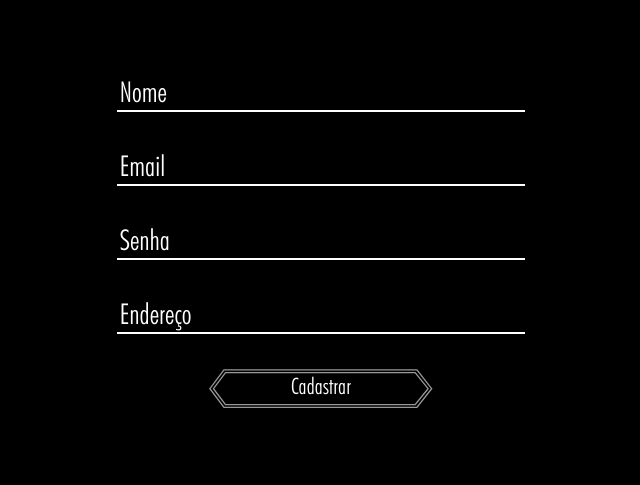
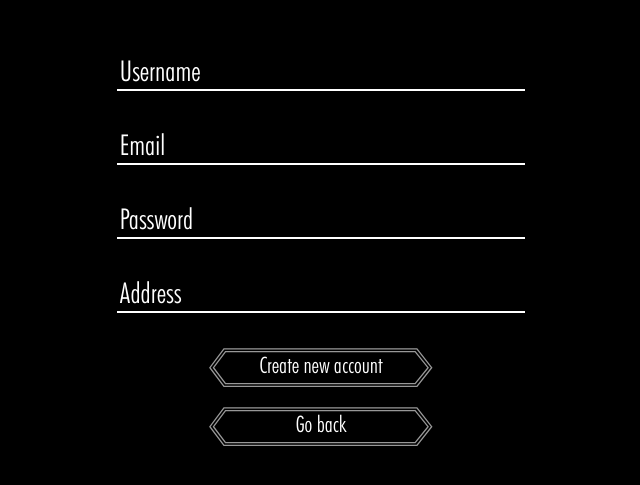
Before and after one commit to skyrim-supermarket/market-frontend, a React (Create React App) app: page /cadastro in a window 1280 px wide. Shown: the part 149-634 px from the top of the page, without its empty margins (575-1215 px from the left). Built offline with nearby package versions, Linux system fonts and the light colour scheme.

Commit message:
Adicionados uns botões para facilitar a navegação e fazer logout (ainda está meio feio)
Signed-off-by: Fernando Drekner de Souza <fernandodrekner@usp.br>
Signed-off-bt: Renata Meyer Hobold <renata.hobold@usp.br>

```diff
--- a/src/App.js
+++ b/src/App.js
@@ -1,5 +1,5 @@
 import React from 'react';
-import { BrowserRouter, Routes, Route, Link } from 'react-router-dom';
+import { BrowserRouter, Routes, Route, Link, Navigate } from 'react-router-dom';
 //import { history } from './helpers/History';
 import Cadastro from './pages/Cadastro/Cadastro';
 import Login from './pages/Login/Login';
@@ -12,6 +12,7 @@ function App() {
         <Route path="/" element={<MainPage/>}/>
         <Route path="/login" element={<Login/>}/>
         <Route path="/cadastro" element={<Cadastro/>}/>
+        <Route path="*" element={<Navigate to="/" />} />
       </Routes>
     </BrowserRouter>
   );
--- a/src/pages/Cadastro/Cadastro.js
+++ b/src/pages/Cadastro/Cadastro.js
@@ -1,6 +1,6 @@
 import React from "react";
 import { useEffect, useState } from "react";
-import { Navigate } from 'react-router-dom';
+import { Link, Navigate } from 'react-router-dom';
 import { jwtDecode } from 'jwt-decode';
 import "./Cadastro.css";
 //import logoWhite from "../assets/logoWhite.svg";
@@ -84,7 +84,7 @@ const Cadastro = () => {
           {mensagem && <span style={{ color: "red" }}>{mensagem}</span>}
           <form onSubmit={handleSubmit}>
             <label>
-              <input type="text" placeholder="Nome" id="username" name="username" value={FormData.username} onChange={handleChange} required />
+              <input type="text" placeholder="Username" id="username" name="username" value={FormData.username} onChange={handleChange} required />
             </label>
             <br />
             <label>
@@ -92,11 +92,11 @@ const Cadastro = () => {
             </label>
             <br />
             <label>
-              <input type="password" placeholder="Senha" id="password" name="password" value={FormData.password} onChange={handleChange} required />
+              <input type="password" placeholder="Password" id="password" name="password" value={FormData.password} onChange={handleChange} required />
             </label>
             <br />
             <label>
-              <input type="text" placeholder="Endereço" id="address" name="address" value={FormData.address} onChange={handleChange} />
+              <input type="text" placeholder="Address" id="address" name="address" value={FormData.address} onChange={handleChange} />
             </label>
             <br />
             <label>
@@ -116,11 +116,31 @@ const Cadastro = () => {
                   textAnchor="middle"
                   className="buttonText"
                 >
-                  Cadastrar
+                  Create new account
                 </text>
               </svg>
             </label>
           </form>
+          <Link to="/login">
+            <svg
+                id="button1"
+                className="button"
+                viewBox="0 0 251 44"
+                xmlnssvg="http://www.w3.org/2000/svg"
+                onDragStart={preventDrag}
+              >
+                <image href={button}/>
+                <text
+                  x="50%"
+                  y="50%"
+                  dominantBaseline="middle"
+                  textAnchor="middle"
+                  className="buttonText"
+                >
+                  Go back
+                </text>
+              </svg>
+          </Link>
         </div>
       </div>
     );
--- a/src/pages/Login/Login.js
+++ b/src/pages/Login/Login.js
@@ -1,6 +1,6 @@
 import React from "react";
 import { useState } from "react";
-import { Navigate } from 'react-router-dom';
+import { Link, Navigate } from 'react-router-dom';
 import { jwtDecode } from 'jwt-decode';
 import "./Login.css"; // Certifique-se de que este arquivo exista
 // import logoWhite from "../assets/logoWhite.svg";
@@ -61,11 +61,11 @@ const Login = () => {
       flag = decodedToken.type;
   }
 
-  if(flag!='none') {
-    //if(flag=='admin') return (<Navigate to={{ pathname: '/admin' }} />);
-    //if(flag=='carrocaboy') return (<Navigate to={{ pathname: '/carrocaBoy' }} />);
-    //if(flag=='cashier') return (<Navigate to={{ pathname: '/cashier' }} />);
-    if(flag=='client') return (<Navigate to={{ pathname: '/' }} />);
+  if(flag!=='none') {
+    //if(flag==='admin') return (<Navigate to={{ pathname: '/admin' }} />);
+    //if(flag==='carrocaboy') return (<Navigate to={{ pathname: '/carrocaBoy' }} />);
+    //if(flag==='cashier') return (<Navigate to={{ pathname: '/cashier' }} />);
+    if(flag==='client') return (<Navigate to={{ pathname: '/' }} />);
   } else {
     return (
       <div className="container">
@@ -87,7 +87,7 @@ const Login = () => {
             </label>
             <br />
             <label>
-              <input type="password" placeholder="Senha" id="password" name="password" value={FormData.password} onChange={handleChange} required />
+              <input type="password" placeholder="Password" id="password" name="password" value={FormData.password} onChange={handleChange} required />
             </label>
             <br />
             <label>
@@ -107,11 +107,31 @@ const Login = () => {
                   textAnchor="middle"
                   className="buttonText"
                 >
-                  Entrar
+                  Log In
                 </text>
               </svg>
             </label>
           </form>
+          <Link to="/cadastro">
+            <svg
+                id="button1"
+                className="button"
+                viewBox="0 0 251 44"
+                xmlnssvg="http://www.w3.org/2000/svg"
+                onDragStart={preventDrag}
+              >
+                <image href={button}/>
+                <text
+                  x="50%"
+                  y="50%"
+                  dominantBaseline="middle"
+                  textAnchor="middle"
+                  className="buttonText"
+                >
+                  Create new account
+                </text>
+              </svg>
+          </Link>
         </div>
       </div>
     );
--- a/src/pages/MainPage/App.js
+++ b/src/pages/MainPage/App.js
@@ -2,6 +2,7 @@
 import React, { useState, useEffect } from 'react';
 
 import Sidebar from './components/Sidebar';
+import SessionButton from './components/SessionButton';
 import ProductList from './components/ProductList';
 import ProductInfo from './components/ProductInfo';
 import VertDiv1 from './components/VerticalDiv1';
@@ -95,6 +96,8 @@ function App() {
       <div className={`container2 ${selectedProduct ? 'containerWithoutSelection' : 'containerWithSelection'}`}>
         <div className="navbar">
           <input type="text" placeholder="Search..." />
+
+          <SessionButton/>
         </div>
 
         <div className="filters">
--- /dev/null
+++ b/src/pages/MainPage/components/SessionButton.js
@@ -0,0 +1,64 @@
+import React from "react";
+import { useNavigate, Link } from "react-router-dom";
+import button from "../../assets/button.svg";
+import '../styles/SessionButton.css';
+
+const SessionButton = () => {
+    const token = localStorage.getItem("token");
+
+    const navigate = useNavigate();
+
+    function handleLogout() {
+        localStorage.removeItem("token");
+        navigate("/");
+    }
+
+
+    return (
+        <span>
+        {token &&
+              <svg
+                    id="button1"
+                    className="sessionButton"
+                    viewBox="0 0 251 44"
+                    xmlnssvg="http://www.w3.org/2000/svg"
+                    onClick={handleLogout}
+                >
+                <image href={button}/>
+                <text
+                  x="50%"
+                  y="50%"
+                  dominantBaseline="middle"
+                  textAnchor="middle"
+                  className="sessionText"
+                >
+                  Log Out
+                </text>
+              </svg>
+        }
+        {!token &&
+            <Link to="/login">
+            <svg
+                id="button1"
+                className="sessionButton"
+                viewBox="0 0 251 44"
+                xmlnssvg="http://www.w3.org/2000/svg"
+              >
+                <image href={button}/>
+                <text
+                  x="50%"
+                  y="50%"
+                  dominantBaseline="middle"
+                  textAnchor="middle"
+                  className="sessionText"
+                >
+                  Log In
+                </text>
+              </svg>
+          </Link>
+        }
+        </span>
+    );
+};
+
+export default SessionButton;
--- /dev/null
+++ b/src/pages/MainPage/styles/SessionButton.css
@@ -0,0 +1,15 @@
+.sessionButton {
+    width: 9em;
+    height: auto;
+    transition: 0.3s;
+}
+
+.sessionButton:hover {
+    cursor: pointer;
+    opacity: 75%;
+}
+
+.sessionText {
+    fill: white;
+    font-family: futura;
+}
```
